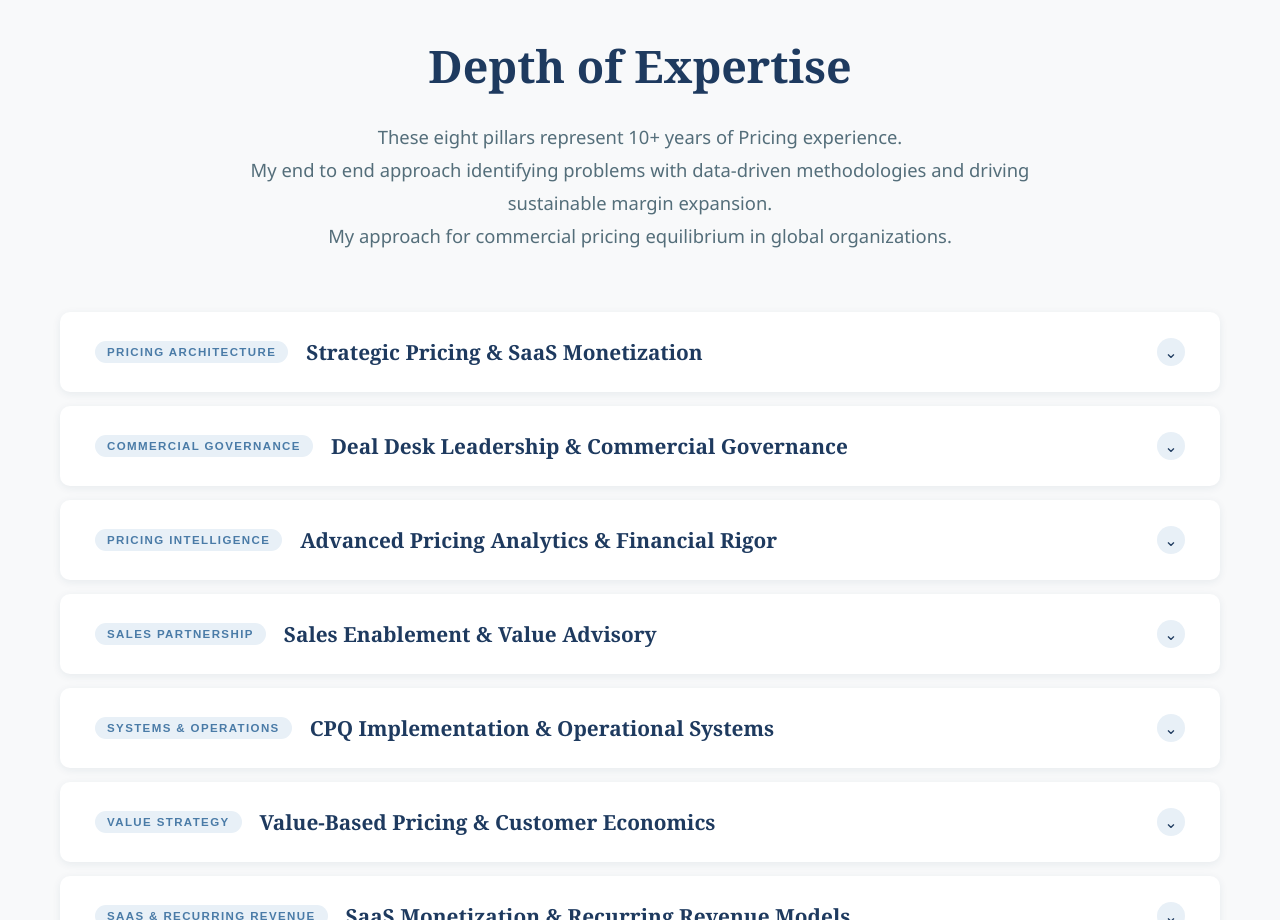
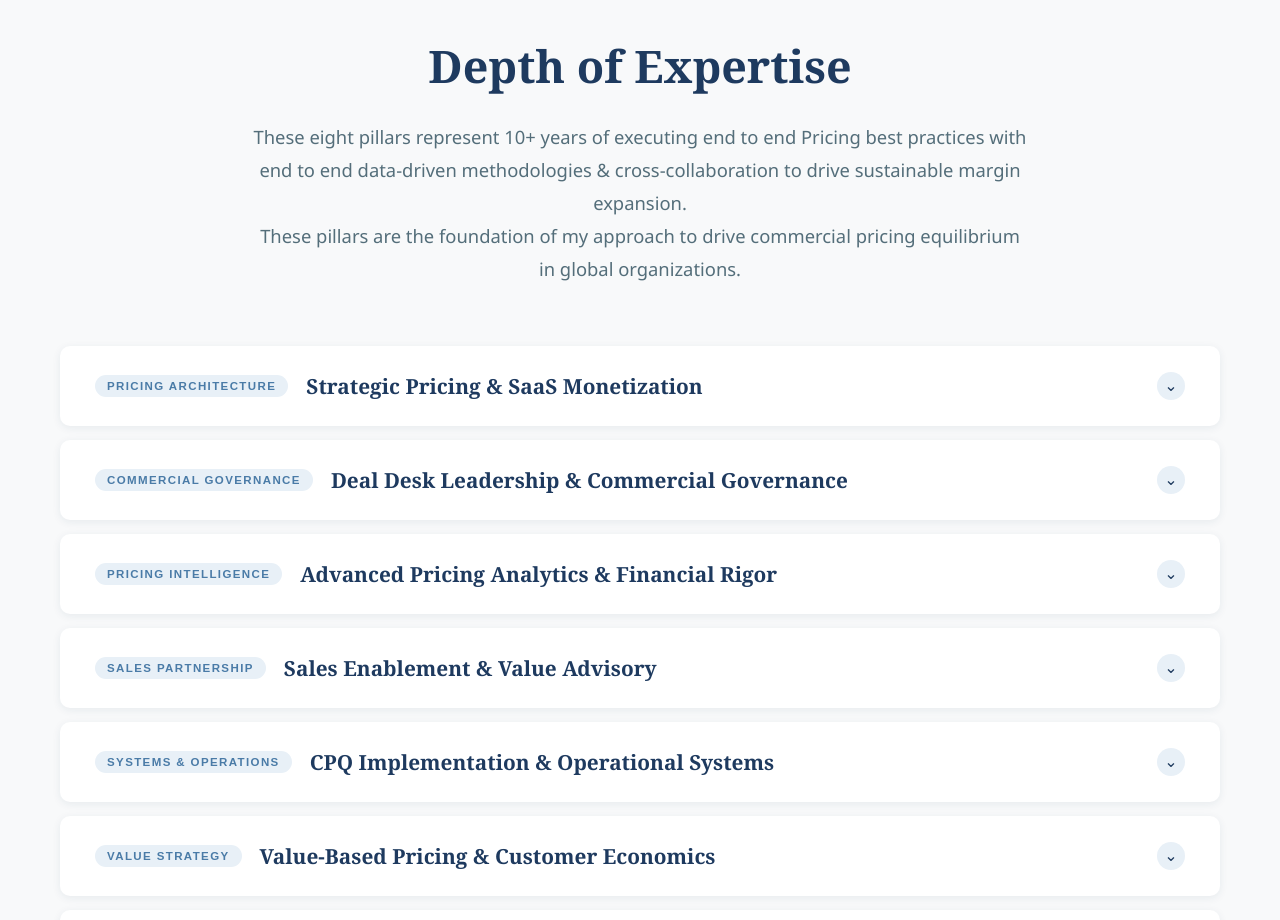
Before and after one commit to WB-Strategy/Portfolio, a plain HTML site: page index.html in a window 1280 px wide. Shown: the part 2800-3720 px from the top of the page. Drawn offline with Linux system fonts and the light colour scheme.

Commit message:
Update index.html

```diff
--- a/index.html
+++ b/index.html
@@ -399,7 +399,7 @@
     <section class="expertise-section fade-in">
         <div class="section-header">
             <h2>Depth of Expertise</h2>
-            <p>These eight pillars represent 10+ years of Pricing experience.  <br> My end to end approach identifying problems with data-driven methodologies and driving sustainable margin expansion. <br> My approach for commercial pricing equilibrium in global organizations.</p>
+            <p>These eight pillars represent 10+ years of executing end to end Pricing best practices with end to end data-driven methodologies & cross-collaboration to drive sustainable margin expansion. <br> These pillars are the foundation of my approach to drive commercial pricing equilibrium in global organizations.</p>
         </div>
 
         <!-- 1. STRATEGIC PRICING -->
```
